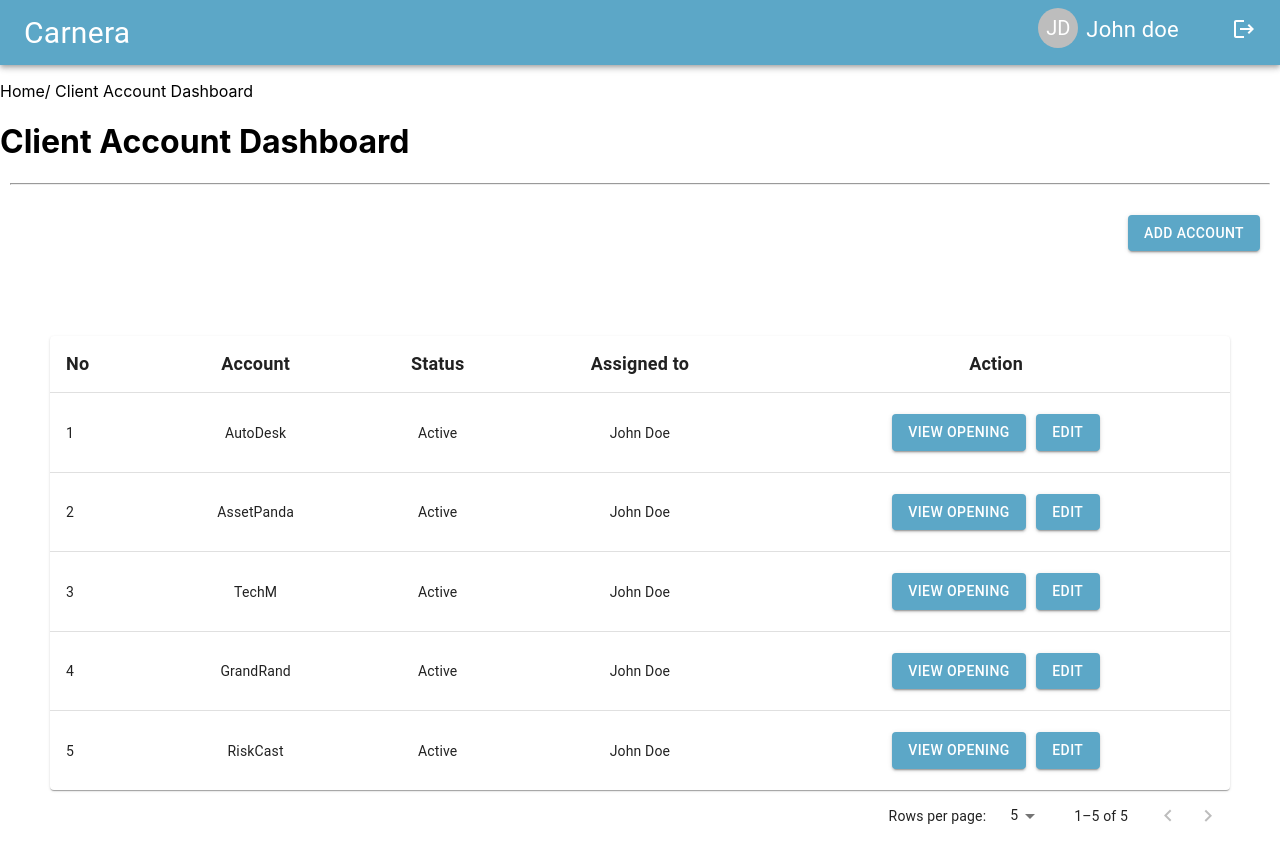
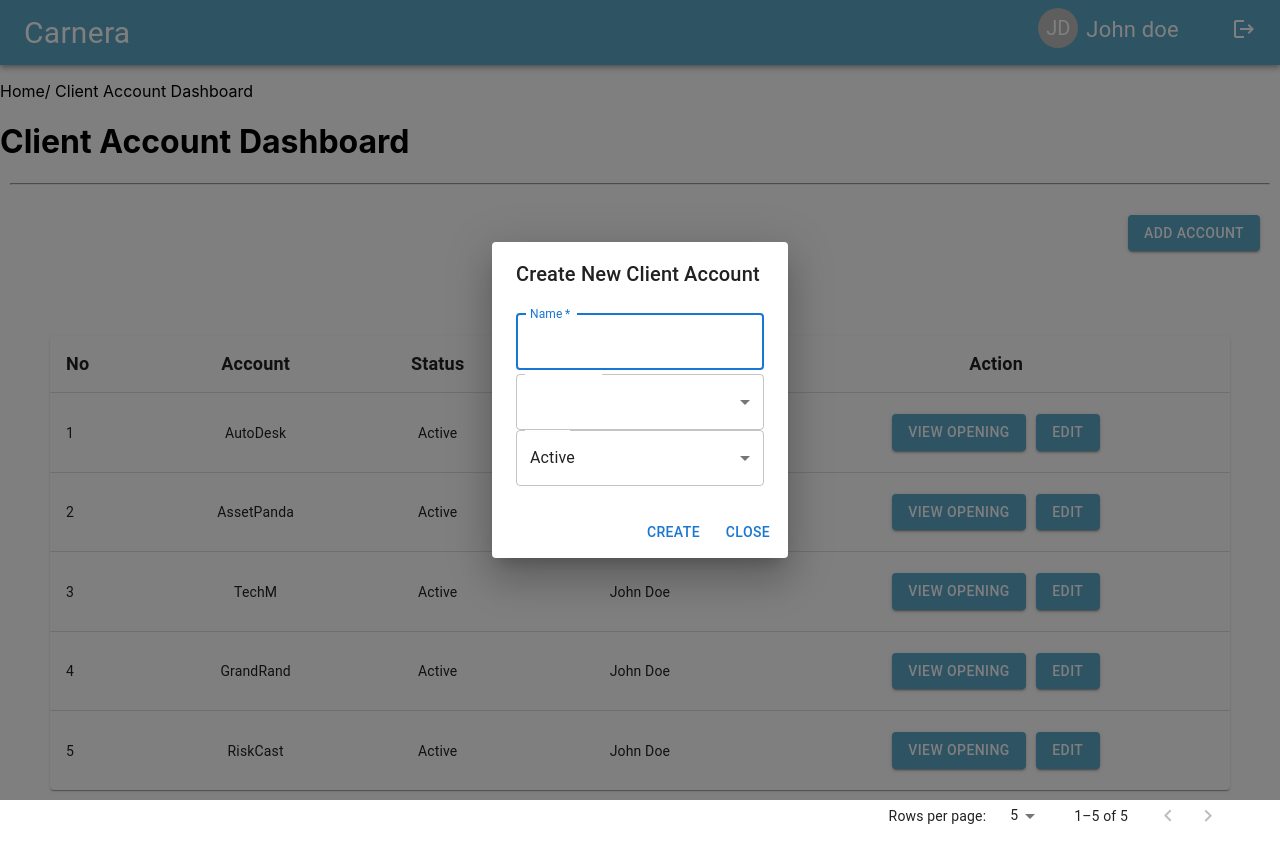
Before and after one commit to Priyanshi-Tiwari/internal-portal-fe, a React (Create React App) app: page / in a window 1280 px wide. Both pictures are taken after a click on the button "ADD ACCOUNT". Shown: the top 862 px of the page. Built offline with nearby package versions, Linux system fonts and the light colour scheme; the HTML template or start-up script is replaced by a standard one.

Commit message:
Added Create Client Account Dialog

```diff
--- a/src/App.js
+++ b/src/App.js
@@ -6,7 +6,7 @@
 function App() {
   return (
         <div className='App'>
-           <Dashboard/>
+           <Dashboard />
         </div>
   );
 }
--- /dev/null
+++ b/src/components/dashboard/CreateClientAccount.js
@@ -0,0 +1,89 @@
+import React, { useState } from "react";
+import { Button, Dialog, DialogActions, DialogContent, DialogTitle, FormControl, MenuItem, Select, TextField } from "@mui/material";
+
+const CreateClientAccount = ({ open, onClose, onSubmit, clientAccountManagers, clientAccountStatuses }) => {
+    const [name, setName] = useState();
+    const [accountManager, setAccountManager] = useState();
+    const [status, setStatus] = useState("Active");
+
+    const handleChangeInName = (e) => {
+        setName(e.target.value);
+    }
+
+    const handleChangeInAccountManager = (e) => {
+        setAccountManager(e.target.value);
+    }
+
+    const handleChangeInStatus = (e) => {
+        setStatus(e.target.value);
+    }
+
+    const handleClose = () => {
+        onClose();
+    }
+
+    const handleSubmit = () => {
+        const clientAccount = {
+            name: name,
+            account_manager: accountManager,
+            status: status
+        };
+        onSubmit(clientAccount);
+    }
+
+    return (
+        <>
+            <Dialog open={open} onClose={handleClose} aria-labelledby="form-dialog-title">
+                <DialogTitle id="form-dialog-title">Create New Client Account</DialogTitle>
+                <DialogContent>
+                    <FormControl>
+                        <TextField
+                            required
+                            autoFocus
+                            margin="dense"
+                            id="name"
+                            label="Name"
+                            type="text"
+                            onChange={handleChangeInName}
+                            fullWidth
+                        />
+                        <Select
+                            labelId="demo-simple-select-label"
+                            id="demo-simple-select"
+                            value={accountManager}
+                            label="Assigned To"
+                            onChange={handleChangeInAccountManager}
+                            fullWidth
+                        >
+                            {clientAccountManagers.map((status, index) =>
+                                <MenuItem key={index} value={status}>{status}</MenuItem>
+                            )}
+                        </Select>
+                        <Select
+                            labelId="demo-simple-select-standard-label"
+                            id="demo-simple-select-standard"
+                            value={status}
+                            label="Status"
+                            onChange={handleChangeInStatus}
+                            fullWidth
+                        >
+                            {clientAccountStatuses.map((status, index) =>
+                                <MenuItem key={index} value={status}>{status}</MenuItem>
+                            )}
+                        </Select>
+                    </FormControl>
+                </DialogContent>
+                <DialogActions>
+                    <Button onClick={handleSubmit} color="primary">
+                        Create
+                    </Button>
+                    <Button onClick={handleClose} color="primary">
+                        Close
+                    </Button>
+                </DialogActions>
+            </Dialog>
+        </>
+    );
+};
+
+export default CreateClientAccount;
--- a/src/components/dashboard/Dashboard.js
+++ b/src/components/dashboard/Dashboard.js
@@ -15,6 +15,7 @@
 import Navbar from "../navbar/Navbar";
 import "./Dashboard.css";
 import { Box } from "@mui/system";
+import CreateClientAccount from "./CreateClientAccount";
 
 function createData(
   no,
@@ -36,6 +37,23 @@
 const Dashboard = () => {
   const [rowsPerPage, setRowsPerPage] = useState(5);
   const [page, setPage] = useState(0);
+  const [openAddAccountDialog, setOpenAddAccountDialog] = useState(false);
+
+  // HARDCODED - To fetch from DB
+  const clientAccountManagers = ["Robert Baratheon", "Ned Stark", "Daenerys Targaryen"];
+  const clientAccountStatuses = ["Active", "Archived", "Planned"];
+
+  const handleClickAddAccount = () => {
+    setOpenAddAccountDialog(true);
+  }
+
+  const handleCloseAddAccountDialog = () => {
+    setOpenAddAccountDialog(false);
+  }
+
+  const handleSubmitAddAccountDialog = (clientAccountObject) => {
+    console.log("Client Account Object", clientAccountObject);
+  }
 
   const handleChangePage = (event, newPage) => {
     setPage(newPage);
@@ -57,7 +75,7 @@
   };
   const viewEditBtnStyle = {
     backgroundColor: "#5CA7C7",
-     margin: "5px"
+    margin: "5px"
   };
   return (
     <>
@@ -69,9 +87,19 @@
         <h1>Client Account Dashboard</h1>
         <hr className="line" />
         <Box display="flex" justifyContent="flex-end">
-          <Button variant="contained" style={btnStyle}>
+          <Button
+            variant="contained"
+            style={btnStyle}
+            onClick={handleClickAddAccount}>
             Add Account
           </Button>
+          <CreateClientAccount
+            open={openAddAccountDialog}
+            onClose={handleCloseAddAccountDialog}
+            onSubmit={handleSubmitAddAccountDialog}
+            clientAccountManagers={clientAccountManagers}
+            clientAccountStatuses={clientAccountStatuses}
+          />
         </Box>
       </div>
       <div className="dashboard-container">
@@ -79,11 +107,11 @@
           <Table sx={{ minWidth: 650 }} aria-label="simple table">
             <TableHead >
               <TableRow>
-                <TableCell sx={{fontWeight: "bold", fontSize:"large" }} >No</TableCell>
-                <TableCell  sx={{fontWeight: "bold",fontSize:"large"}} align= "center" >Account</TableCell>
-                <TableCell   sx={{fontWeight: "bold",fontSize:"large" }} align= "center">Status</TableCell>
-                <TableCell   sx={{fontSize:"large",fontWeight: "bold"}} align= "center">Assigned to</TableCell>
-                <TableCell sx={{fontWeight: "bold", fontSize:"large" }}align= "center">Action</TableCell>
+                <TableCell sx={{ fontWeight: "bold", fontSize: "large" }} >No</TableCell>
+                <TableCell sx={{ fontWeight: "bold", fontSize: "large" }} align="center" >Account</TableCell>
+                <TableCell sx={{ fontWeight: "bold", fontSize: "large" }} align="center">Status</TableCell>
+                <TableCell sx={{ fontSize: "large", fontWeight: "bold" }} align="center">Assigned to</TableCell>
+                <TableCell sx={{ fontWeight: "bold", fontSize: "large" }} align="center">Action</TableCell>
               </TableRow>
             </TableHead>
             <TableBody>
```
